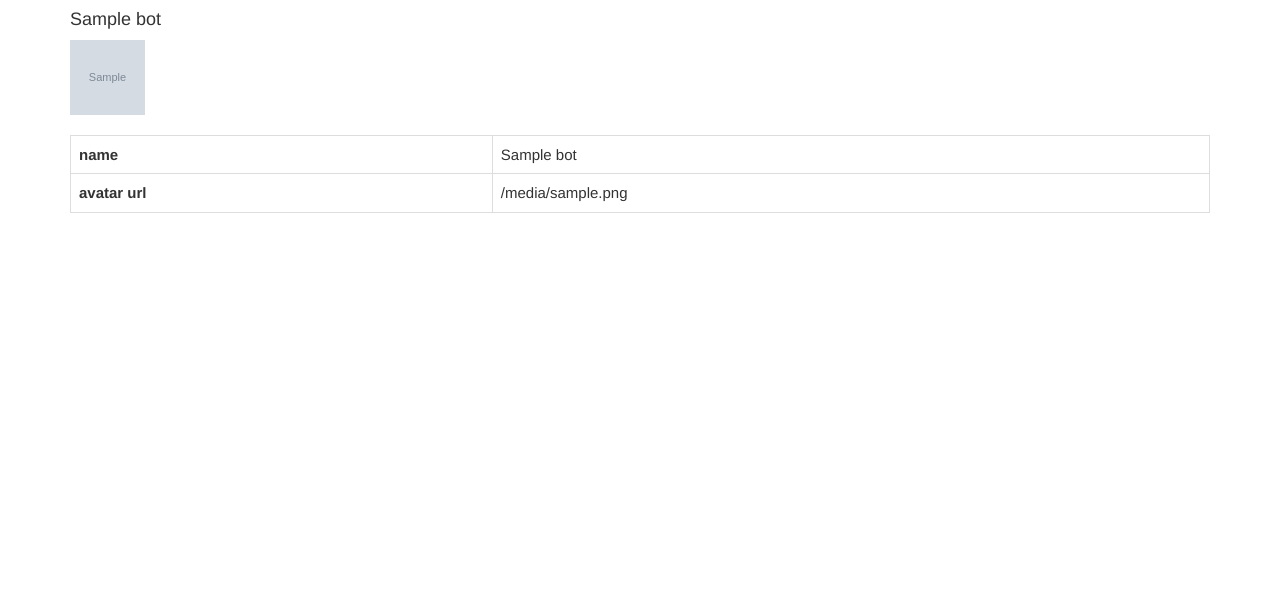
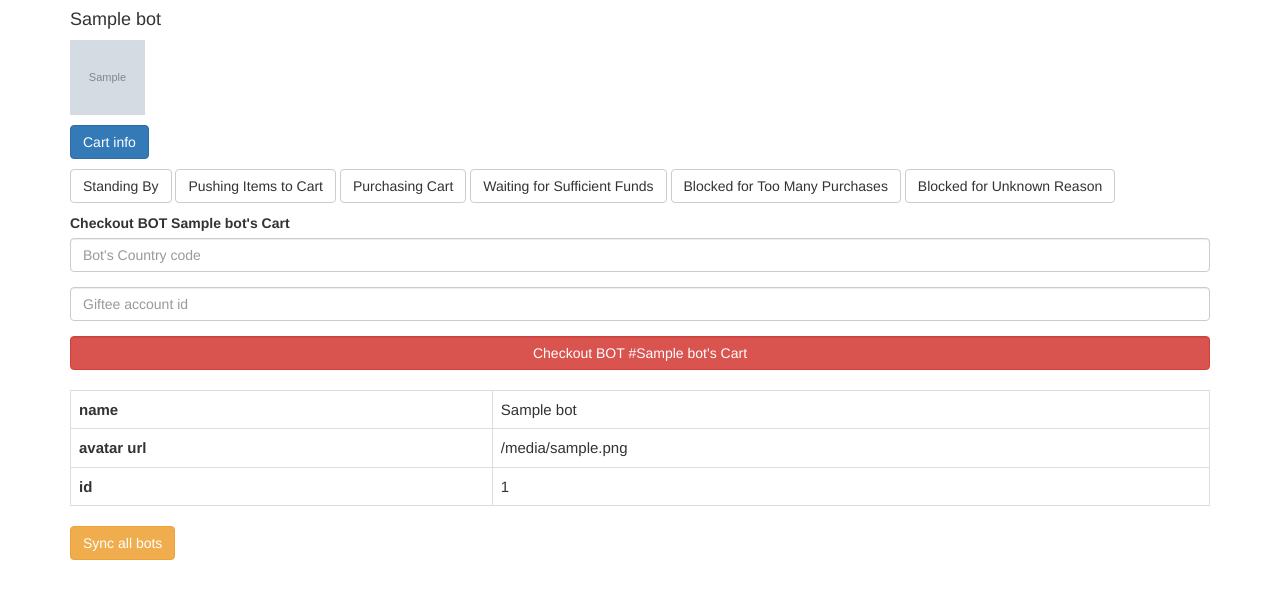
Before and after one commit to garciabruno/steamcommerce_purchases, a Flask app: template steamcommerce_purchases/templates/bots.html in a window 1280 px wide. Shown: the top 599 px of the page. Run offline with Flask 2, Linux system fonts and the light colour scheme; the template is opened without the code that fills it: most values are stand-ins (such as "Sample title", 1, 10 or a date in 2020); grey boxes marked "Sample" are stand-in pictures; parts of the project's set-up code (start-up, migrations or seed data) failed here and were passed over; some libraries are stand-ins or nearby versions.

Commit message:
Added buttons to change between states. Added form to checkout bot manually

```diff
--- a/steamcommerce_purchases/templates/bots.html
+++ b/steamcommerce_purchases/templates/bots.html
@@ -4,9 +4,6 @@
 
 		<!-- Latest compiled and minified CSS -->
 		<link rel="stylesheet" href="https://maxcdn.bootstrapcdn.com/bootstrap/3.3.7/css/bootstrap.min.css" integrity="sha384-BVYiiSIFeK1dGmJRAkycuHAHRg32OmUcww7on3RYdg4Va+PmSTsz/K68vbdEjh4u" crossorigin="anonymous">
-
-		<!-- Optional theme -->
-		<link rel="stylesheet" href="https://maxcdn.bootstrapcdn.com/bootstrap/3.3.7/css/bootstrap-theme.min.css" integrity="sha384-rHyoN1iRsVXV4nD0JutlnGaslCJuC7uwjduW9SVrLvRYooPp2bWYgmgJQIXwl/Sp" crossorigin="anonymous">
 
 		<!-- Latest compiled and minified JavaScript -->
 		<script src="https://maxcdn.bootstrapcdn.com/bootstrap/3.3.7/js/bootstrap.min.js" integrity="sha384-Tc5IQib027qvyjSMfHjOMaLkfuWVxZxUPnCJA7l2mCWNIpG9mGCD8wGNIcPD7Txa" crossorigin="anonymous"></script>
@@ -27,6 +24,40 @@
 							<div class="bot_img" style="margin-top: 10px;">
 								<h4>{{ bot['name'] }}</h4>
 								<img src="{{ bot['avatar_url'] }}" style="width: 75px; height: 75px;">
+							</div>
+
+							<div class="bot_buttons" style="margin-top: 10px;">
+								<a href="/bot/cart/info/{{ bot.get('id') }}" class="btn btn-primary">Cart info</a>
+							</div>
+
+
+							<div class="bot_buttons" style="margin-top: 10px;">
+								<a href="/bot/set/state/{{ bot.get('id') }}/1" class="btn btn-default">Standing By</a>
+								<a href="/bot/set/state/{{ bot.get('id') }}/2" class="btn btn-default">Pushing Items to Cart</a>
+								<a href="/bot/set/state/{{ bot.get('id') }}/3" class="btn btn-default">Purchasing Cart</a>
+								<a href="/bot/set/state/{{ bot.get('id') }}/4" class="btn btn-default">Waiting for Sufficient Funds</a>
+								<a href="/bot/set/state/{{ bot.get('id') }}/5" class="btn btn-default">Blocked for Too Many Purchases</a>
+								<a href="/bot/set/state/{{ bot.get('id') }}/6" class="btn btn-default">Blocked for Unknown Reason</a>
+							</div>
+
+							<div class="bot_buttons" style="margin-top: 10px">
+								<form action="/bot/cart/checkout/" method="POST">
+									<label for="#">Checkout BOT {{ bot.get('name') }}'s Cart</label>
+
+									<input type="hidden" name="bot_id" value="{{ bot['id'] }}">
+
+									<div class="form-group">
+										<input type="text" class="form-control" placeholder="Bot's Country code" name="country_code">
+									</div>
+
+									<div class="form-group">
+										<input type="text" class="form-control" placeholder="Giftee account id" name="giftee_account_id">
+									</div>
+
+									<div class="form-group">
+										<input type="submit" class="form-control btn btn-danger" value="Checkout BOT #{{ bot['name'] }}'s Cart">
+									</div>
+								</form>
 							</div>
 
 							<table cellspacing="0" cellpadding="0" class="table table-bordered" style="margin-top: 20px; font-size: 15px;">
@@ -60,6 +91,10 @@
 							</table>
 						</div>
 					{% endfor %}
+
+					<div class="bot_buttons" style="margin-bottom: 25px; margin-top: 10px;">
+						<a href="/bots/sync/" class="btn btn-warning">Sync all bots</a>
+					</div>
 				</div>
 			</div>
 		</div>
```
